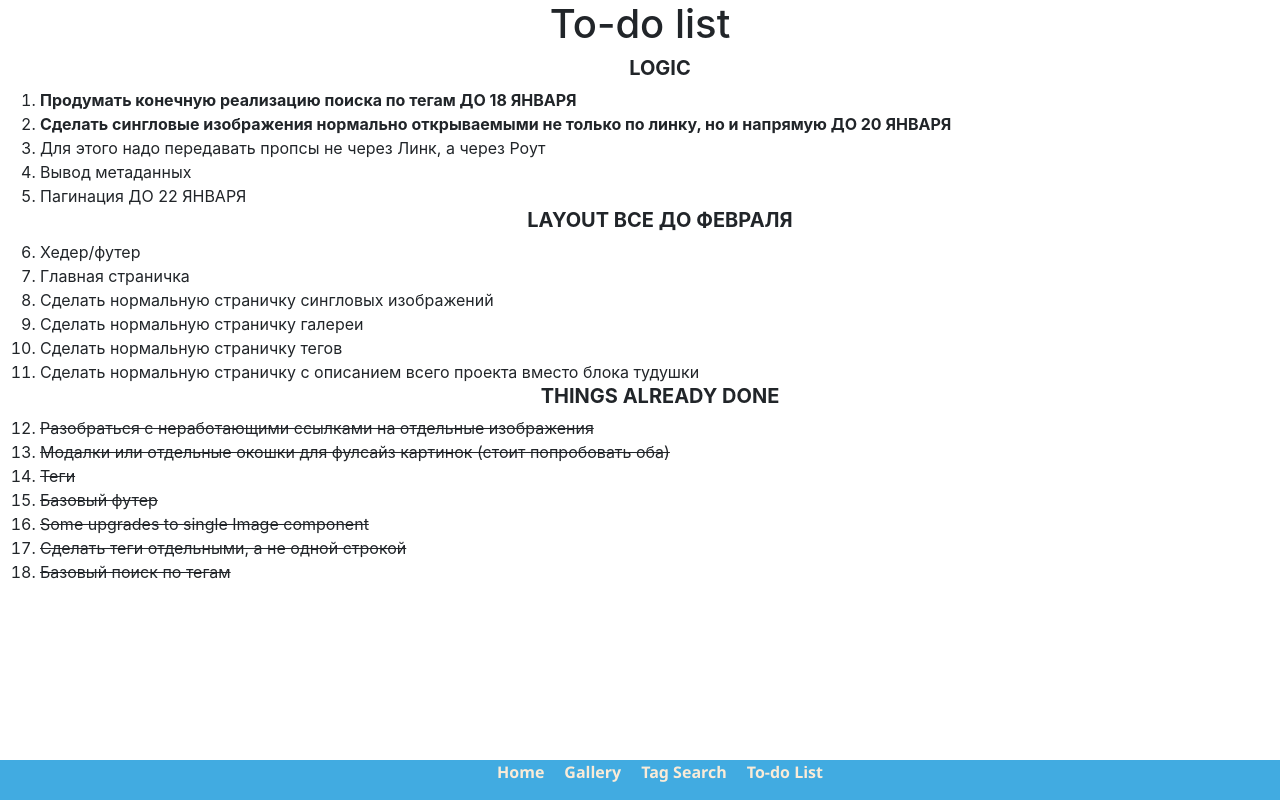
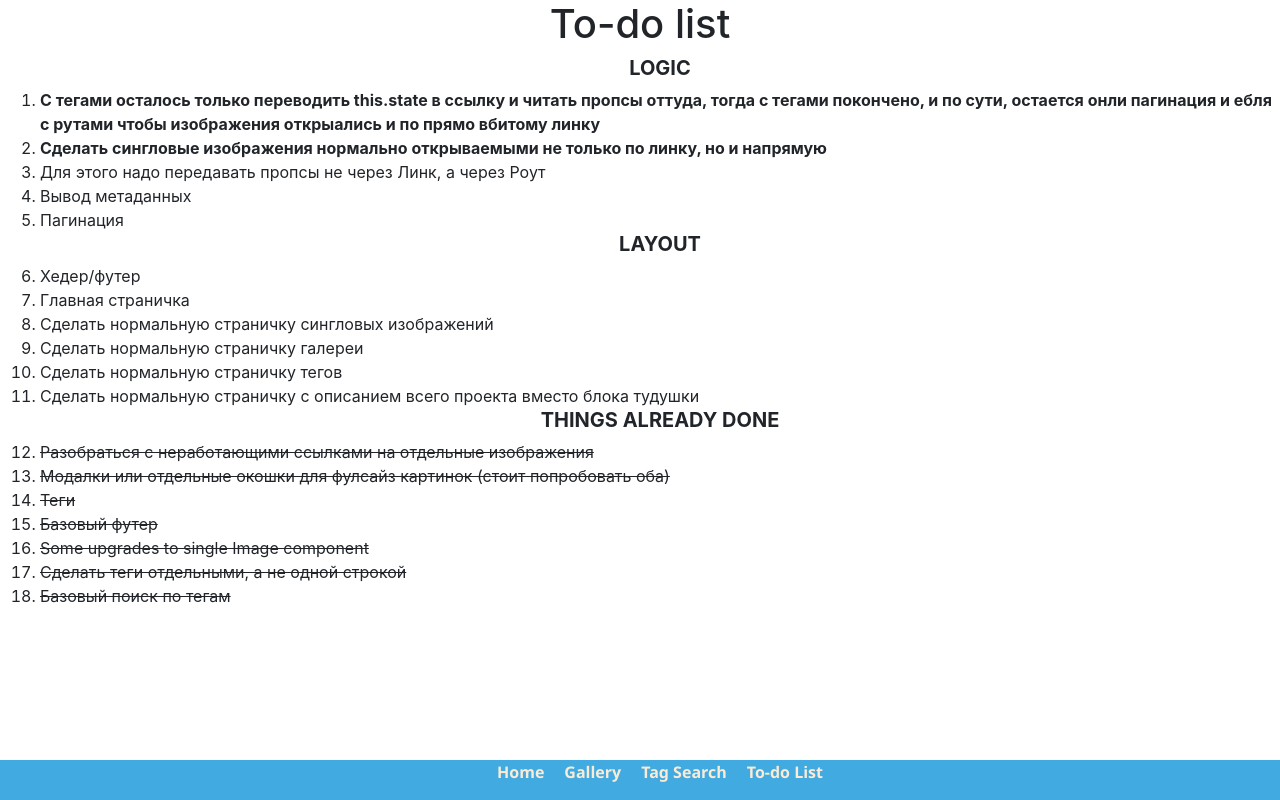
Before and after one commit to Glkorded/Gallery, a React (Create React App) app: page /todolist in a window 1280 px wide. Built offline with nearby package versions, Linux system fonts and the light colour scheme.

Commit message:
upgraded tag search a bit

```diff
--- a/src/Components/TodoList.js
+++ b/src/Components/TodoList.js
@@ -6,12 +6,12 @@ const TodoList = () =>
     <h1 className="todolists">To-do list</h1>
     <ol>
       <h5><b>LOGIC</b></h5>
-      <li><b>Продумать конечную реализацию поиска по тегам ДО 18 ЯНВАРЯ</b></li>
-      <li><b>Сделать сингловые изображения нормально открываемыми не только по линку, но и напрямую ДО 20 ЯНВАРЯ</b></li>
+      <li><b>С тегами осталось только переводить this.state в ссылку и читать пропсы оттуда, тогда с тегами покончено, и по сути, остается онли пагинация и ебля с рутами чтобы изображения открыались и по прямо вбитому линку</b></li>
+      <li><b>Сделать сингловые изображения нормально открываемыми не только по линку, но и напрямую</b></li>
       <li>Для этого надо передавать пропсы не через Линк, а через Роут </li>
       <li>Вывод метаданных</li>
-      <li>Пагинация ДО 22 ЯНВАРЯ</li>
-      <h5><b>LAYOUT ВСЕ ДО ФЕВРАЛЯ</b></h5>
+      <li>Пагинация</li>
+      <h5><b>LAYOUT</b></h5>
       <li>Хедер/футер</li>
       <li>Главная страничка</li>
       <li>Сделать нормальную страничку сингловых изображений</li>
```
